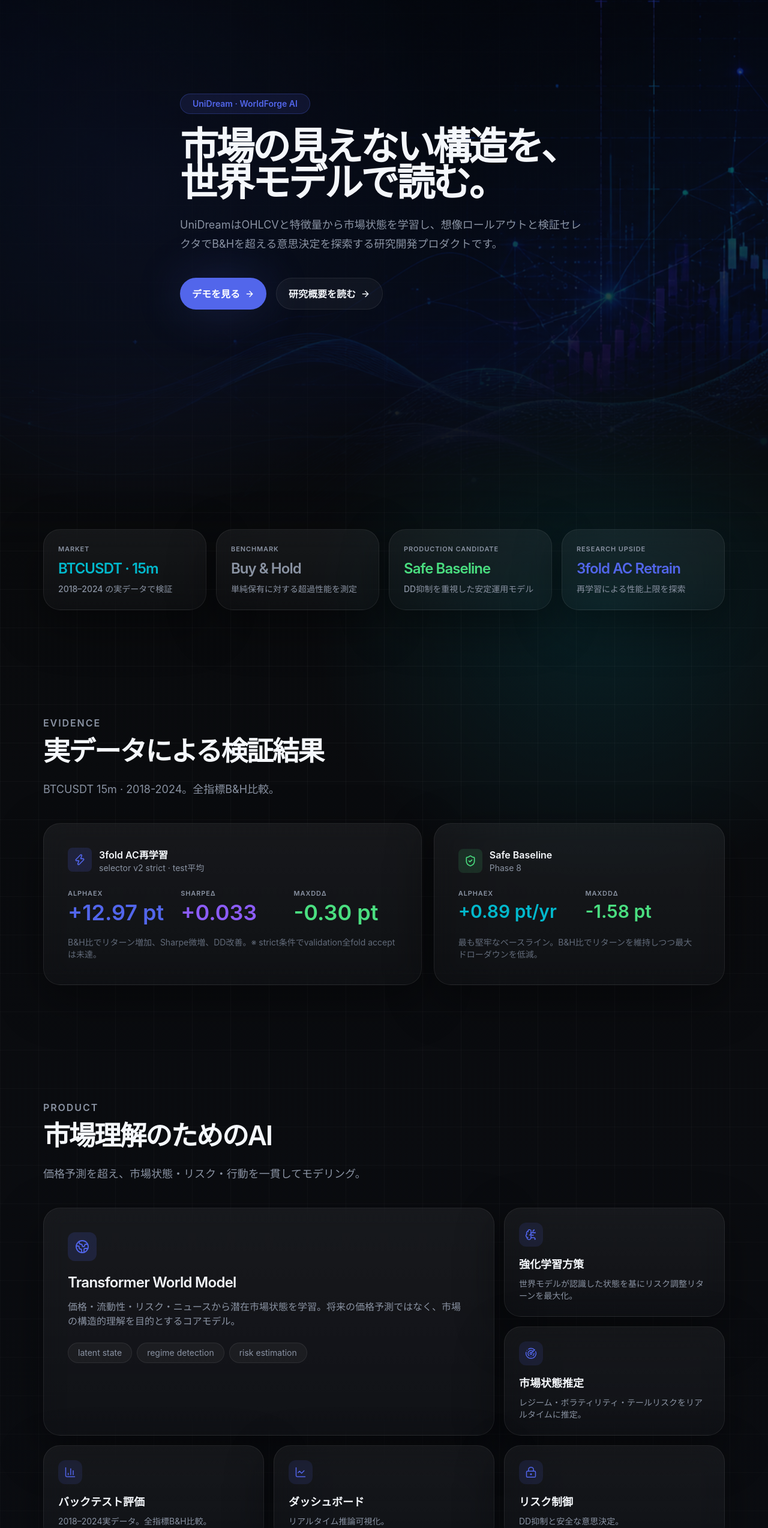
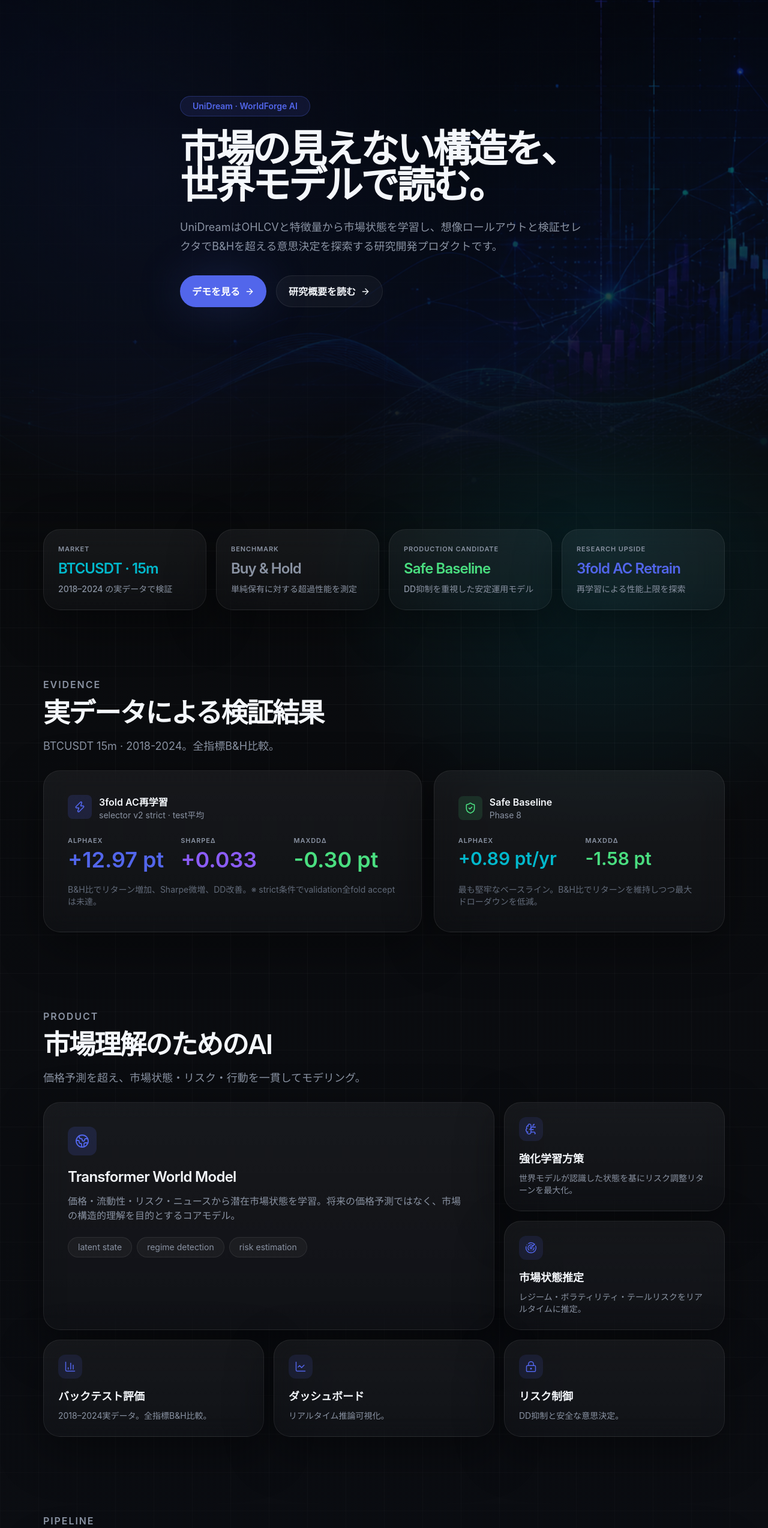
Before and after one commit to shinji-ogasa/unidream-demo-web, a Next.js app: page /homepage in a window 1280 px wide. Shown: the part 234-2781 px from the top of the page at 60% size. Built offline with nearby package versions, Linux system fonts and the light colour scheme.

Commit message:
reduce vertical spacing: py 16/24→12/16, hero py 20/28→14/20, etc

```diff
--- a/src/app/homepage/page.tsx
+++ b/src/app/homepage/page.tsx
@@ -112,7 +112,7 @@
     ["会社", "会社概要", "採用情報", "お問い合わせ"],
   ];
   return (
-    <footer className="border-t border-[rgba(255,255,255,0.08)] py-16">
+    <footer className="border-t border-[rgba(255,255,255,0.08)] py-12">
       <div className="container-site">
         <div className="flex flex-wrap justify-between items-start gap-10">
           <div className="max-w-xs">
@@ -167,7 +167,7 @@
       {/* hero */}
       <section className="relative min-h-[1140px] flex items-center">
         <div className="hero-visual-bg" />
-        <div className="relative z-10 max-w-[1200px] mx-auto px-6 md:px-8 py-20 md:py-28">
+        <div className="relative z-10 max-w-[1200px] mx-auto px-6 md:px-8 py-14 md:py-20">
           <div className="max-w-[900px]">
             <motion.span
               initial={{ opacity: 0, y: 12 }}
@@ -197,7 +197,7 @@
               initial={{ opacity: 0, y: 14 }}
               animate={{ opacity: 1, y: 0 }}
               transition={{ duration: 0.5, delay: 0.35 }}
-              className="mt-10 flex flex-wrap gap-4"
+              className="mt-8 flex flex-wrap gap-4"
             >
               <CtaButton href="/">デモを見る</CtaButton>
               <CtaButton variant="secondary">研究概要を読む</CtaButton>
@@ -207,7 +207,7 @@
       </section>
 
       {/* metrics strip */}
-      <section className="container-site relative z-10 -mt-6 pb-12 md:pb-20">
+      <section className="container-site relative z-10 -mt-6 pb-8 md:pb-12">
         <div className="grid gap-4 md:grid-cols-4">
           {METRICS.map((m) => (
             <AnimateInView key={m.label} y={16}>
@@ -218,11 +218,11 @@
       </section>
 
       {/* evidence / scorecard (DESIGN.md §9-5) */}
-      <section className="container-site py-16 md:py-24">
-        <div className="mb-10 max-w-[680px]">
+      <section className="container-site py-12 md:py-16">
+        <div className="mb-6 max-w-[680px]">
           <SectionLabel>EVIDENCE</SectionLabel>
           <h2 className="text-[clamp(2rem,3.5vw,3rem)] font-semibold tracking-[-0.05em] leading-[1.05] text-[#f4f7fb]">実データによる検証結果</h2>
-          <p className="mt-6 text-lg leading-8 text-[#8a93a3]">BTCUSDT 15m · 2018-2024。全指標B&H比較。</p>
+          <p className="mt-4 text-lg leading-8 text-[#8a93a3]">BTCUSDT 15m · 2018-2024。全指標B&H比較。</p>
         </div>
         <div className="grid gap-5 lg:grid-cols-[1.3fr_1fr]">
           <AnimateInView className="card p-8 md:p-10 border-[rgba(94,106,210,0.36)]" x={-20} y={0}>
@@ -254,11 +254,11 @@
       </section>
 
       {/* product (DESIGN.md §9-4) */}
-      <section className="container-site py-16 md:py-24">
-        <div className="mb-10 max-w-[680px]">
+      <section className="container-site py-12 md:py-16">
+        <div className="mb-6 max-w-[680px]">
           <SectionLabel>PRODUCT</SectionLabel>
           <h2 className="text-[clamp(2rem,3.5vw,3rem)] font-semibold tracking-[-0.05em] leading-[1.05] text-[#f4f7fb]">市場理解のためのAI</h2>
-          <p className="mt-6 text-lg leading-8 text-[#8a93a3]">価格予測を超え、市場状態・リスク・行動を一貫してモデリング。</p>
+          <p className="mt-4 text-lg leading-8 text-[#8a93a3]">価格予測を超え、市場状態・リスク・行動を一貫してモデリング。</p>
         </div>
         <div className="grid gap-4 md:grid-cols-3">
           <AnimateInView y={20} className="md:col-span-2 md:row-span-2 card p-8 md:p-10">
@@ -290,8 +290,8 @@
       </section>
 
       {/* vision */}
-      <section className="container-site py-16 md:py-24">
-        <div className="mb-10">
+      <section className="container-site py-12 md:py-16">
+        <div className="mb-6">
           <SectionLabel>PIPELINE</SectionLabel>
         </div>
         <div className="rounded-card overflow-hidden border border-[rgba(255,255,255,0.08)] shadow-panel mb-12">
@@ -308,16 +308,16 @@
       </section>
 
       {/* live demo (DESIGN.md §9-4) */}
-      <section className="container-site py-16 md:py-24">
-        <div className="mb-10 max-w-[680px]">
+      <section className="container-site py-12 md:py-16">
+        <div className="mb-6 max-w-[680px]">
           <SectionLabel>LIVE DEMO</SectionLabel>
           <h2 className="text-[clamp(2rem,3.5vw,3rem)] font-semibold tracking-[-0.05em] leading-[1.05] text-[#f4f7fb]">推論ダッシュボード</h2>
-          <p className="mt-6 text-lg leading-8 text-[#8a93a3]">リアルタイムで動作する研究デモ。エクイティ・ポジション・市場状態を一画面で。</p>
+          <p className="mt-4 text-lg leading-8 text-[#8a93a3]">リアルタイムで動作する研究デモ。エクイティ・ポジション・市場状態を一画面で。</p>
           <div className="mt-5 flex items-center gap-4 text-sm text-[#8a93a3]">
             <span className="flex items-center gap-2"><span className="h-1.5 w-1.5 rounded-full bg-[#4ade80]" />Live · next inference in ~15m</span>
             <span className="flex items-center gap-2"><ArrowRight className="h-3 w-3 text-[#02b8cc]" />BTCUSDT · 15m</span>
           </div>
-          <div className="mt-8"><CtaButton href="/">デモを起動</CtaButton></div>
+          <div className="mt-6"><CtaButton href="/">デモを起動</CtaButton></div>
         </div>
         <div className="relative">
           <div className="absolute -inset-4 rounded-3xl bg-gradient-to-r from-[rgba(82,102,235,0.10)] via-[rgba(2,184,204,0.08)] to-[rgba(139,92,246,0.08)] blur-2xl" />
@@ -328,13 +328,13 @@
       </section>
 
       {/* CTA (DESIGN.md §9-8) */}
-      <section className="container-site pb-24 md:pb-32">
+      <section className="container-site pb-16 md:pb-24">
         <div className="card border-[rgba(255,255,255,0.08)] p-10 md:p-14">
           <div className="grid gap-8 md:grid-cols-[1.5fr_1fr] items-center">
             <div>
               <p className="label">CONTACT</p>
               <h2 className="text-[clamp(2rem,3.5vw,3rem)] font-semibold tracking-[-0.05em] leading-[1.05] text-[#f4f7fb]">共同検証・PoCのご相談</h2>
-              <p className="mt-6 text-lg leading-8 text-[#8a93a3] max-w-md">研究段階のプロダクトです。PoC導入、共同研究、デモの試用など、目的に合わせてご連絡ください。</p>
+              <p className="mt-4 text-lg leading-8 text-[#8a93a3] max-w-md">研究段階のプロダクトです。PoC導入、共同研究、デモの試用など、目的に合わせてご連絡ください。</p>
             </div>
             <div className="flex flex-col gap-3">
               <CtaButton href="/">デモを試す</CtaButton>
```
